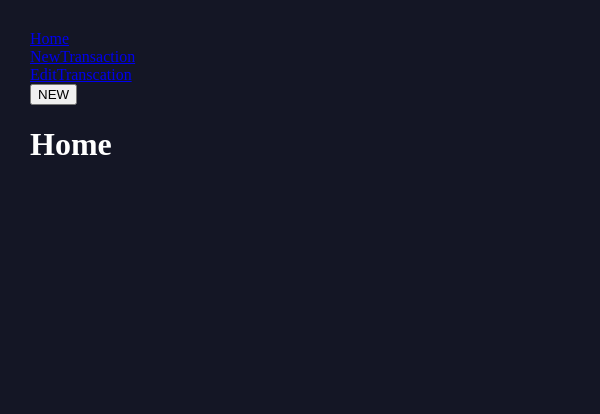
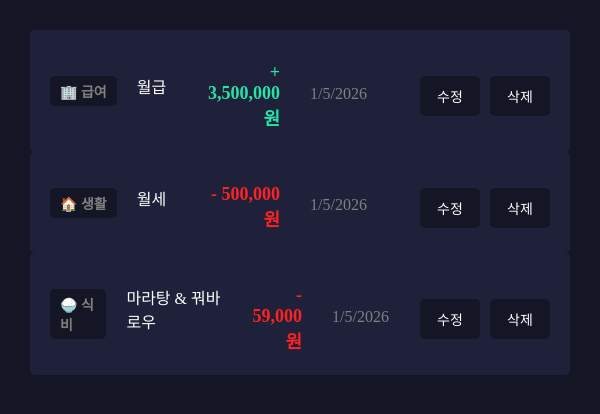
Before and after one commit to aeginventor/onebite-react, a React (Vite) app in the folder mission/final_household-ledger/: page / in a window 600 px wide. Shown: the top 414 px of the page. Built offline with nearby package versions, Linux system fonts and the light colour scheme.

Commit message:
feat(가계부): Home 페이지 UI 및 거래 기록 렌더링

```diff
--- a/mission/final_household-ledger/src/App.jsx
+++ b/mission/final_household-ledger/src/App.jsx
@@ -1,5 +1,5 @@
 import "./App.css";
-import { Routes, Route, Link, useNavigate } from "react-router-dom";
+import { Routes, Route } from "react-router-dom";
 import Home from "./pages/Home";
 import NewTransaction from "./pages/NewTransaction";
 import EditTransaction from "./pages/EditTransaction";
@@ -50,16 +50,10 @@ const mockData = [
   },
 ];
 
-const TransactionStateContext = createContext();
-const TransactionDispatchContext = createContext();
+export const TransactionStateContext = createContext();
+export const TransactionDispatchContext = createContext();
 
 function App() {
-  const nav = useNavigate();
-
-  const onClickButton = () => {
-    nav("/new-transaction");
-  };
-
   const [transactions, setTransactions] = useReducer(reducer, []);
   const idRef = useRef(3);
 
@@ -119,18 +113,6 @@ function App() {
             onDeleteTransaction,
           }}
         >
-          <div>
-            <Link to={"/"}>Home</Link>
-          </div>
-          <div>
-            <Link to={"/new-transaction"}>NewTransaction</Link>
-          </div>
-          <div>
-            <Link to={"/edit-transaction"}>EditTranscation</Link>
-          </div>
-          <div>
-            <button onClick={onClickButton}>NEW</button>
-          </div>
           <Routes>
             <Route path="/" element={<Home />} />
             <Route path="/new-transaction" element={<NewTransaction />} />
--- /dev/null
+++ b/mission/final_household-ledger/src/components/TransactionItem.css
@@ -0,0 +1,107 @@
+.TransactionItem {
+  background-color: #1f213a;
+  border-radius: 5px;
+  padding: 22px 20px;
+}
+
+@media screen and (max-width: 600px) {
+  .TransactionItem {
+    gap: 10px;
+  }
+
+  .TransactionItem .name {
+    margin-bottom: 10px;
+    display: inline-block;
+    font-size: 16px;
+    margin-right: 20px;
+  }
+
+  .TransactionItem .category {
+    display: inline-block;
+    margin-right: 10px;
+    font-size: 14px;
+  }
+
+  .TransactionItem .amount {
+    margin-top: 10px;
+    width: 150px;
+    font-size: 23px;
+  }
+
+  .TransactionItem .date {
+    margin-top: 10px;
+    color: gray;
+    margin-bottom: 5px;
+  }
+
+  .TransactionItem .button_container {
+    display: flex;
+    justify-content: flex-end;
+    margin-top: 10px;
+  }
+}
+
+@media screen and (min-width: 600px) {
+  .TransactionItem {
+    display: flex;
+    align-items: center;
+    gap: 10px;
+  }
+
+  .TransactionItem .category {
+    max-width: 100px;
+  }
+
+  .TransactionItem .name {
+    width: 180;
+    font-size: 16px;
+  }
+
+  .TransactionItem .amount {
+    font-size: 18px;
+    font-weight: bold;
+    flex: 1;
+    text-align: right;
+    margin-right: 20px;
+  }
+
+  .TransactionItem .date {
+    width: 100px;
+    word-break: keep-all;
+    color: gray;
+  }
+}
+
+.TransactionItem .category {
+  background-color: #141625;
+  display: inline-block;
+  padding: 5px 10px;
+  border-radius: 5px;
+  font-weight: bold;
+  color: gray;
+}
+
+.TransactionItem .amount_income {
+  color: #26e4a6;
+}
+
+.TransactionItem .amount_expense {
+  color: #ff2222;
+}
+
+.TransactionItem .button_container {
+  display: flex;
+  gap: 10px;
+}
+
+.TransactionItem .edit_button,
+.delete_button {
+  width: 50px;
+  font-size: 14px;
+  text-align: right;
+  background-color: #141625;
+  padding: 10px 5px;
+  text-align: center;
+  border-radius: 5px;
+  cursor: pointer;
+}
--- /dev/null
+++ b/mission/final_household-ledger/src/components/TransactionItem.jsx
@@ -0,0 +1,25 @@
+import "./TransactionItem.css";
+
+const TransactionItem = ({ id, name, amount, type, category, date }) => {
+  return (
+    <div className="TransactionItem">
+      <div className="category">{category}</div>
+      <div className="name">{name}</div>
+      <div
+        className={`amount ${
+          type === "income" ? "amount_income" : "amount_expense"
+        }`}
+      >
+        {type === "income" ? "+" : "-"} {Number(amount).toLocaleString("ko-KR")}
+        원
+      </div>
+      <div className="date">{new Date(date).toLocaleDateString()}</div>
+      <div className="button_container">
+        <div className="edit_button">수정</div>
+        <div className="delete_button">삭제</div>
+      </div>
+    </div>
+  );
+};
+
+export default TransactionItem;
--- /dev/null
+++ b/mission/final_household-ledger/src/components/TransactionList.jsx
@@ -0,0 +1,22 @@
+import { useContext } from "react";
+import { TransactionStateContext } from "../App.jsx";
+import TransactionItem from "./TransactionItem";
+
+const getSortedTransaction = (data) => {
+  return data.toSorted((a, b) => Number(b.date) - Number(a.date));
+};
+
+const TransactionList = () => {
+  const data = useContext(TransactionStateContext);
+  const sortedTransaction = getSortedTransaction(data);
+
+  return (
+    <div>
+      {sortedTransaction.map((item) => (
+        <TransactionItem key={item.id} {...item} />
+      ))}
+    </div>
+  );
+};
+
+export default TransactionList;
--- a/mission/final_household-ledger/src/pages/Home.jsx
+++ b/mission/final_household-ledger/src/pages/Home.jsx
@@ -1,5 +1,11 @@
+import TransactionList from "../components/TransactionList";
+
 const Home = () => {
-  return <h1>Home</h1>;
+  return (
+    <div>
+      <TransactionList />
+    </div>
+  );
 };
 
 export default Home;
```
Also changed, not shown: mission/final_household-ledger/src/pages/Home.css (added).
